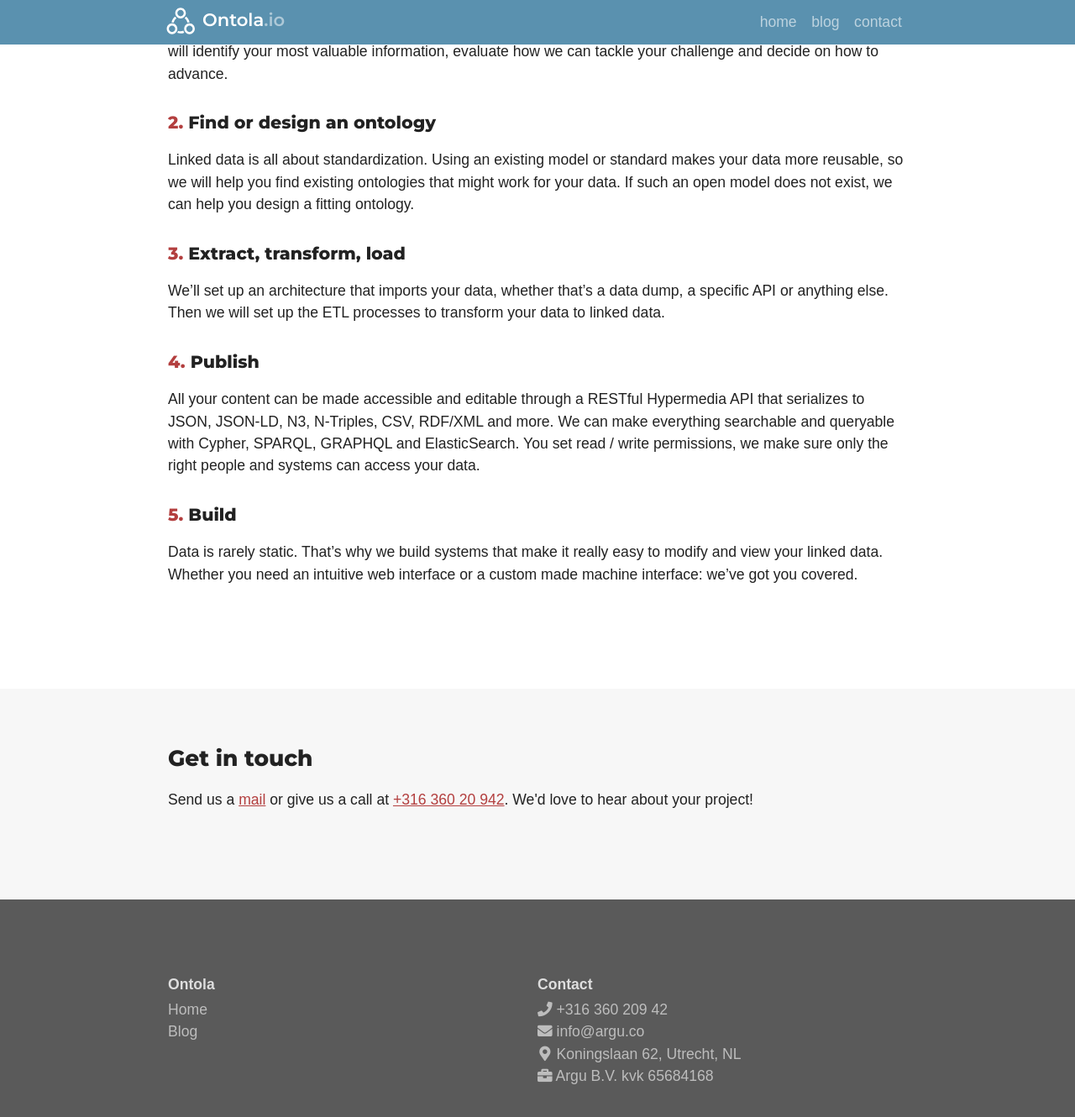
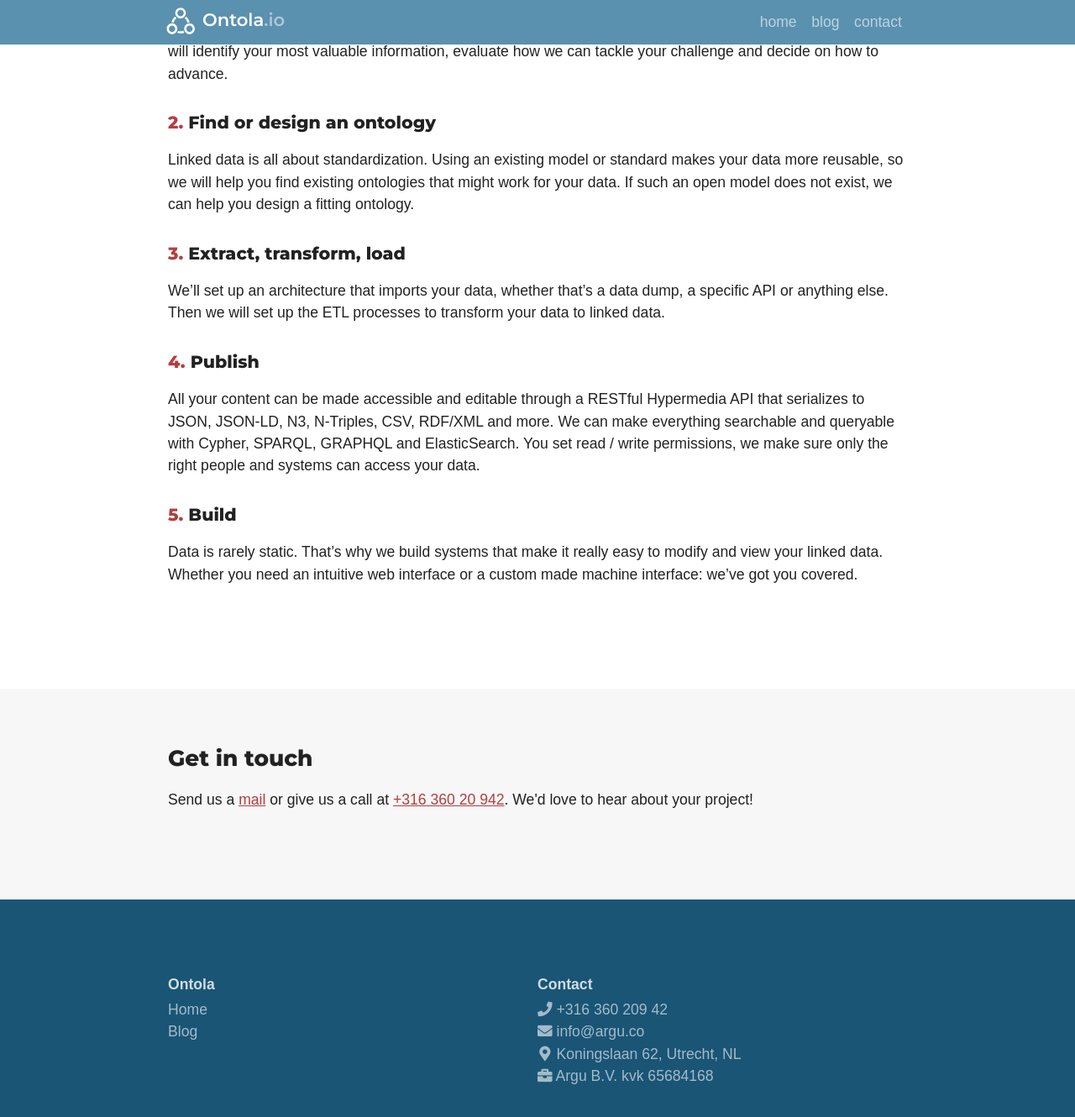
Before and after one commit to ontola/home, a Jekyll site: the page built from index.html, in a window 1280 px wide and 1400 px high, scrolled down 2681 px. Shown: the top 1330 px of the window at 84% size. Built offline with Jekyll 4.4.1, drawn with Linux system fonts in a browser that asks for light colours; nearby versions of some CDN libraries.

Commit message:
footer color

```diff
--- a/css/main.css
+++ b/css/main.css
@@ -183,7 +183,7 @@ th,td {
 
 .footer--wrapper {
     padding: 5em 1em;
-    background-color: rgb(90,90,90);
+    background-color: #1A5576;
 }
 
 .footer {
```
